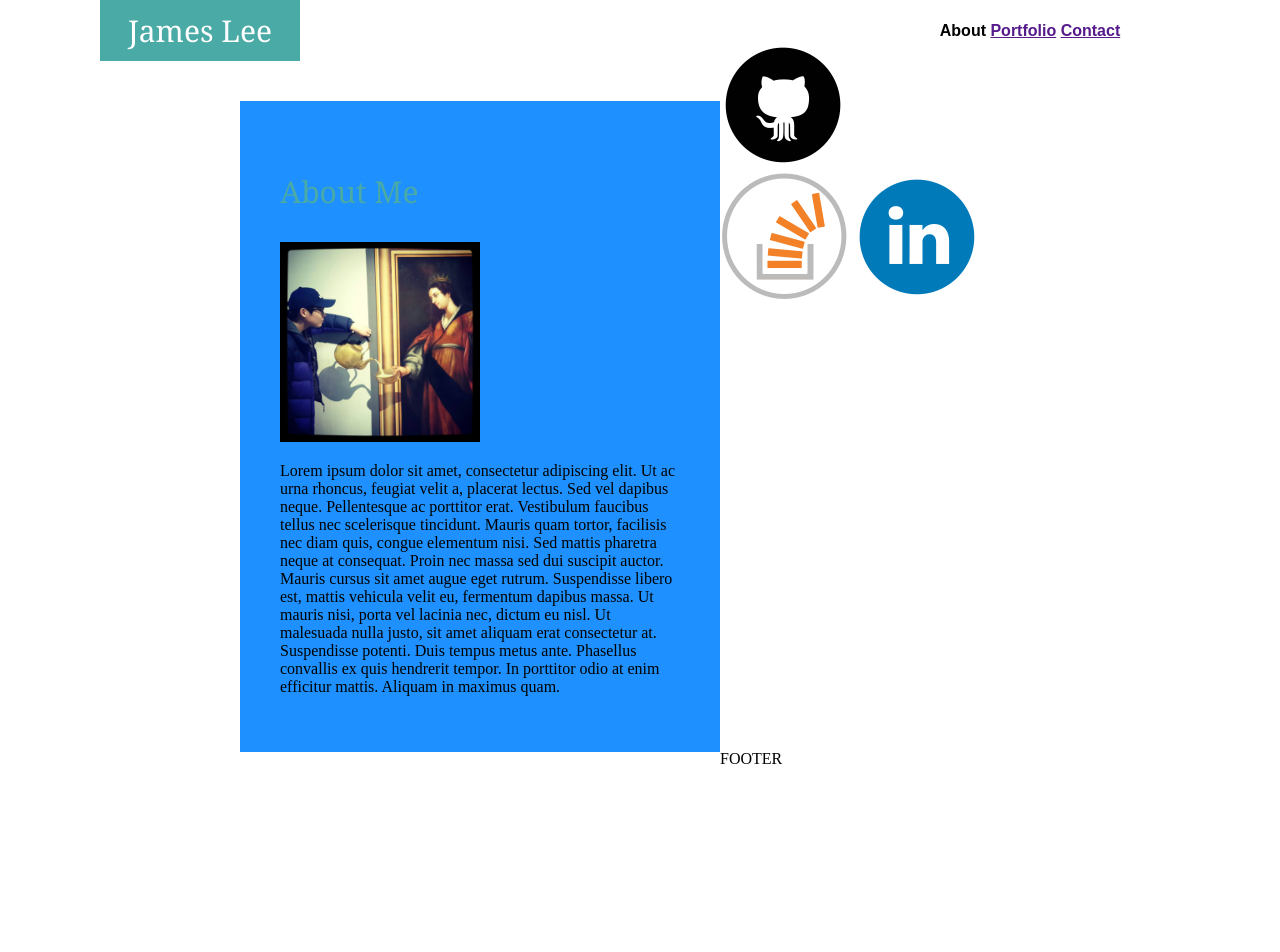
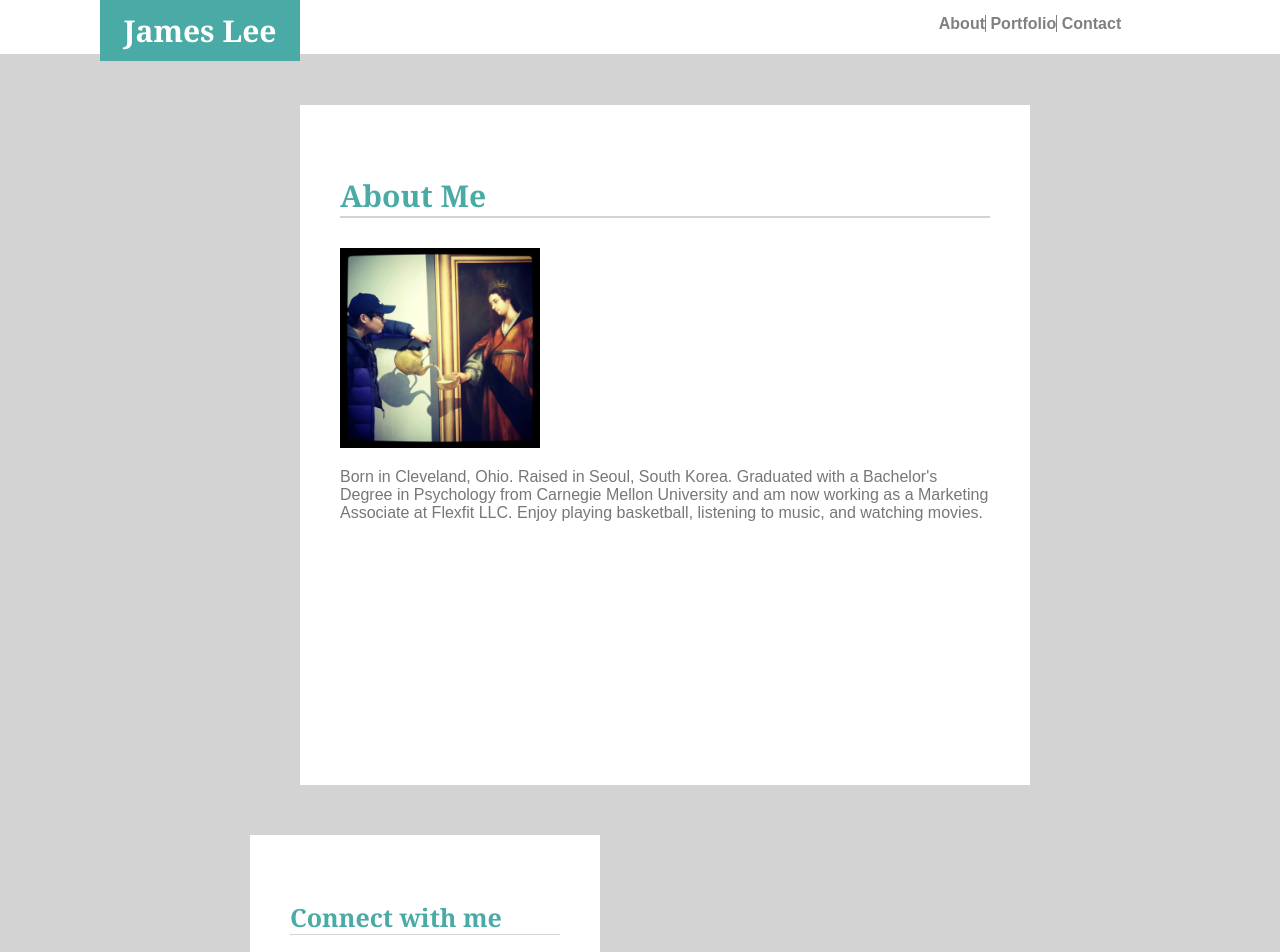
Before and after one commit to jongkooklee/Basic-Portfolio, a plain HTML site: page index.html in a window 1280 px wide. Shown: the top 952 px of the page. Before the commit the page ends 805 px from the top, so only its background shows below. Drawn offline with Linux system fonts and the light colour scheme.

Commit message:
first page done

```diff
--- a/assets/css/style.css
+++ b/assets/css/style.css
@@ -1,25 +1,32 @@
 html, body {
   height: 100%;
   margin: 0;
+  background-color: lightgray;
 }
 
 header {
-	border-color: #cccccc;
 	background-color: #ffffff;
-	margin: auto;
+	height: 53.75px;
+	border-bottom: 3px #cccccc;
+}
+
+.box1 p {
+	font-family:"Arial",Helvetica, sans-serif;
+	color:#777777;
 }
 
 .box1 {
-	padding-top: 40px;
-	width: 800px;
-	margin: auto;
+	margin-left: 200px;
+	margin-right: 200px;
+	background-color: white;
 }
 
 .about {
-	width: 400px;
-	background-color:dodgerblue;
+	width: 650px;
+	background-color:white;
 	padding: 40px;
-	margin-top:40px;
+	margin-top: 50px;
+	height: 600px;
 }
 
 #aboutme {
@@ -27,16 +34,25 @@ header {
 	color: #4aaaa5;
 	font-size: 30px;
 	font-family: "Georgia", Times, Times New Roman, serif;
+	font-weight: bold;
+	border-bottom: 2px solid lightgray;
 }
 
-.connect {
-	width: 300px;
+.sidebar {
+	width: 270px;
+	height: 600px;
+	float: left;
+	padding: 40px;
+	margin-top: 50px;
+	margin-left: 50px;
+	background-color: white;
 }
 
 #name {
   width: 200px;
   background-color: #4aaaa5;
   font-family: "Georgia", Times, Times New Roman, serif;
+  font-weight: bold;
   font-size: 30px;
   text-align: center;
   margin-left:100px;
@@ -48,17 +64,35 @@ header {
 }
 
 .header-right {
-	font-family:"Arial", 'Helvetica Neue', Helvetica, sans-serif;
-	font-weight: bold;
 	height: 55px;
 	width: 300px;
 	margin-right: 100px;
 }
 
+#r-header1 {
+	border-right: 1px solid gray;
+}
+
+#r-header2 {
+	border-right: 1px solid gray;
+}
+
 #links {
 	text-align: center;
-	padding-top: 7px;
+	height: 53.75px;
 	line-height: 3;
+	background-color: white;
+	margin: auto;
+	font-family: "Arial", Helvetica, sans-serif;
+	font-weight: bold;
+}
+
+#contactme {
+	border-bottom: 1px solid lightgray;
+	font-size: 25px;
+	font-family: "Georgia", Times, Times New Roman, serif;
+	font-weight: bold;
+	color:#4aaaa5;
 }
 
 .container {
@@ -67,18 +101,19 @@ header {
   left-margin: 100px;
   right-margin: 100px;
 }
-.wrapper {
+
+.contents {
   min-height: 100%;
-  width: 800px;
-  margin: auto;
-
-  /* Equal to height of footer */
-  /* But also accounting for potential margin-bottom of last child */
+  width: 100%
   margin-bottom: -50px;
 }
 
-.footer,
-.push {
-  height: 55px
-  ;
+a:link {
+	color: gray;
+	text-decoration: none;
 }
+
+a:visited {
+	color: gray;
+	text-decoration: none;
+}
--- a/index.html
+++ b/index.html
@@ -16,37 +16,38 @@
 		</div>
 
 		<div class="header-right" style="float: right;">
-			<div id="links"
-			<a href="">About</a>
-			<a href="">Portfolio</a>
-			<a href="">Contact</a>
+			<div id="links">
+			<a id="r-header1" href="contact.html">About</a>
+			<a id="r-header2" href="">Portfolio</a>
+			<a id="r-header3" href="">Contact</a>
 			</div>
 		</div>
 	</header>
 
-	<div class="wrapper">
+	<div class="contents">
 		<div class="box1">
-			<section class="about" style= "float: left; clear: both;">
+			<section class="about" style= "float: left;">
 
 				<p id="aboutme">About Me</p>
 
+				<!--WHY WON'T THIS TEXT WRAP AROUND IMAGE?-->
 				<img src="assets/images/Profile.jpg" style= "width: 200px">
 
-				<p>Lorem ipsum dolor sit amet, consectetur adipiscing elit. Ut ac urna rhoncus, feugiat velit a, placerat lectus. Sed vel dapibus neque. Pellentesque ac porttitor erat. Vestibulum faucibus tellus nec scelerisque tincidunt. Mauris quam tortor, facilisis nec diam quis, congue elementum nisi. Sed mattis pharetra neque at consequat. Proin nec massa sed dui suscipit auctor. Mauris cursus sit amet augue eget rutrum. Suspendisse libero est, mattis vehicula velit eu, fermentum dapibus massa. Ut mauris nisi, porta vel lacinia nec, dictum eu nisl. Ut malesuada nulla justo, sit amet aliquam erat consectetur at. Suspendisse potenti. Duis tempus metus ante. Phasellus convallis ex quis hendrerit tempor. In porttitor odio at enim efficitur mattis. Aliquam in maximus quam.</p>
+				<p>Born in Cleveland, Ohio. Raised in Seoul, South Korea. Graduated with a Bachelor's Degree in Psychology from Carnegie Mellon University and am now working as a Marketing Associate at Flexfit LLC. Enjoy playing basketball, listening to music, and watching movies.</p>
 
 			</section>
 
-			<section class="Connect">
-				<img src="assets/images/github.png">
-				<img src="assets/images/stackoverflow.png">
-				<img src="assets/images/linkedin.png"
+			<div class="sidebar">
+				<p id= "contactme">Connect with me</p>
+				<img src="assets/images/github.png" style= "width: 50px">
+				<img src="assets/images/stackoverflow.png" style= "width: 50px">
+				<img src="assets/images/linkedin.png" style= "width: 50px">
 
-			</section>
+			</div>
 
-		<div class= "push"></div>
+			<div class= "push"></div>
 		</div>
 	</div>
-<footer class="footer">FOOTER</footer>
 </body>
 
 
```
